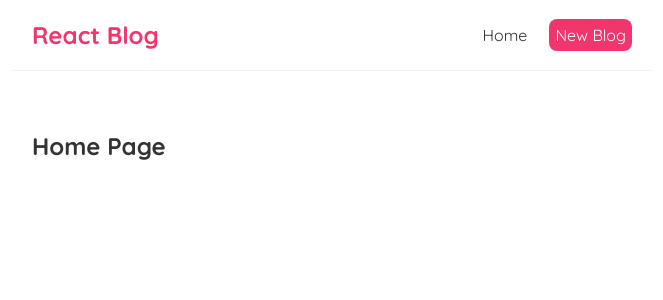
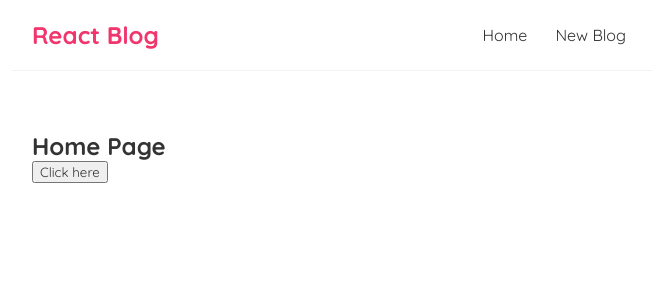
Before and after one commit to PaulinJ/CRUD-Blog-App--React_Fundamentals-, a React (Create React App) app in the folder blog-app/: page / in a window 1280 px wide. Shown: the top 300 px of the page, without its empty margins (308-971 px from the left). Built offline with nearby package versions, Linux system fonts and the light colour scheme.

Commit message:
click events

```diff
--- a/blog-app/src/Home.js
+++ b/blog-app/src/Home.js
@@ -1,7 +1,11 @@
 const Home = () => {
+    const handleClick = () => {
+        console.log('hello there!');
+    }
     return (
         <div className="home">
             <h2>Home Page</h2>
+            <button onClick={handleClick}>Click here</button>
 
         </div>
      );
--- a/blog-app/src/Navbar.js
+++ b/blog-app/src/Navbar.js
@@ -4,11 +4,7 @@ const  Navbar = () => {
          <h1>React Blog</h1>
         <div className="links">
            <a href="/">Home</a>
-           <a href="/create" style={{
-            color: "white",
-            backgroundColor: "#f1356d",
-            borderRadius: "8px"
-           }}>New Blog</a>
+           <a href="/create">New Blog</a>
         </div>
        </nav>
      );
```
